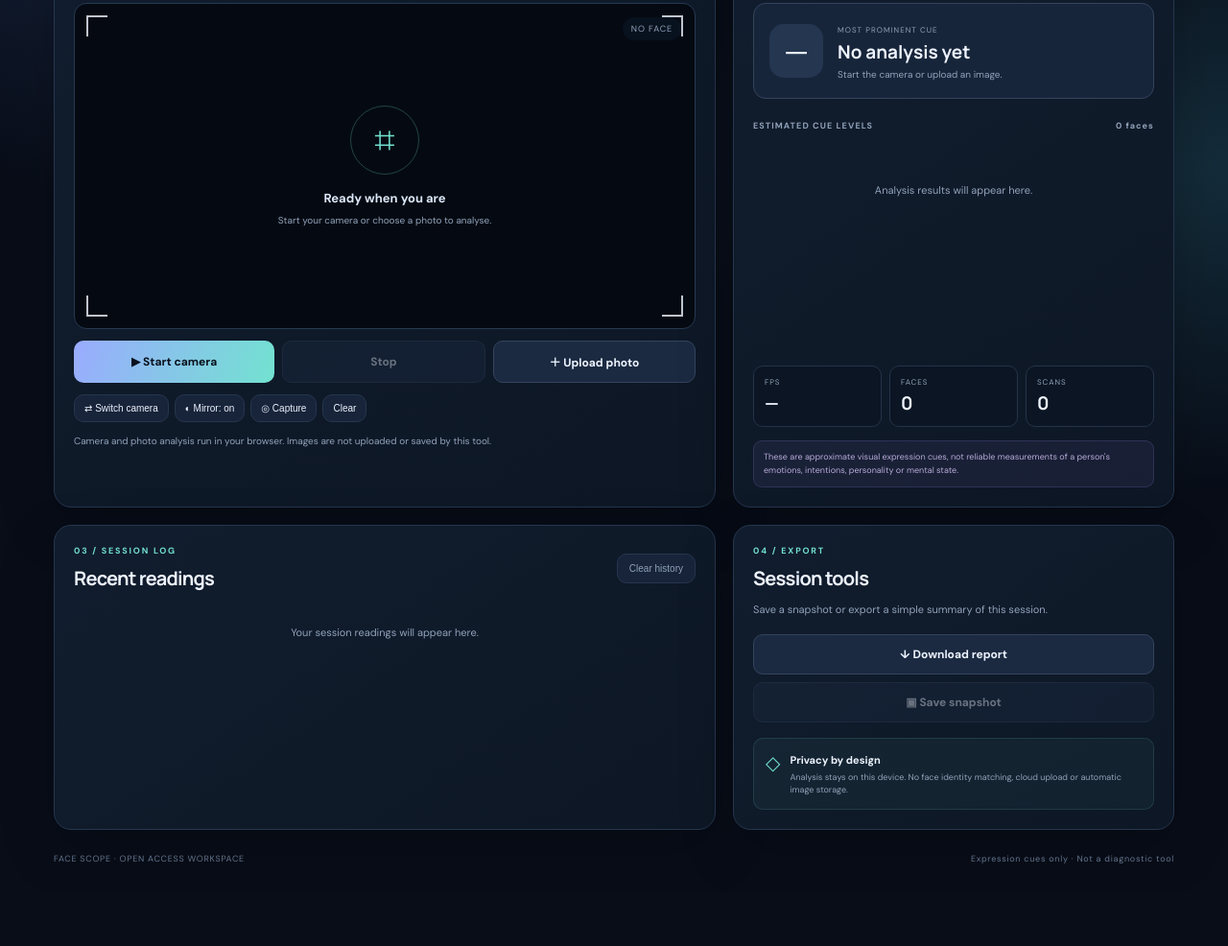
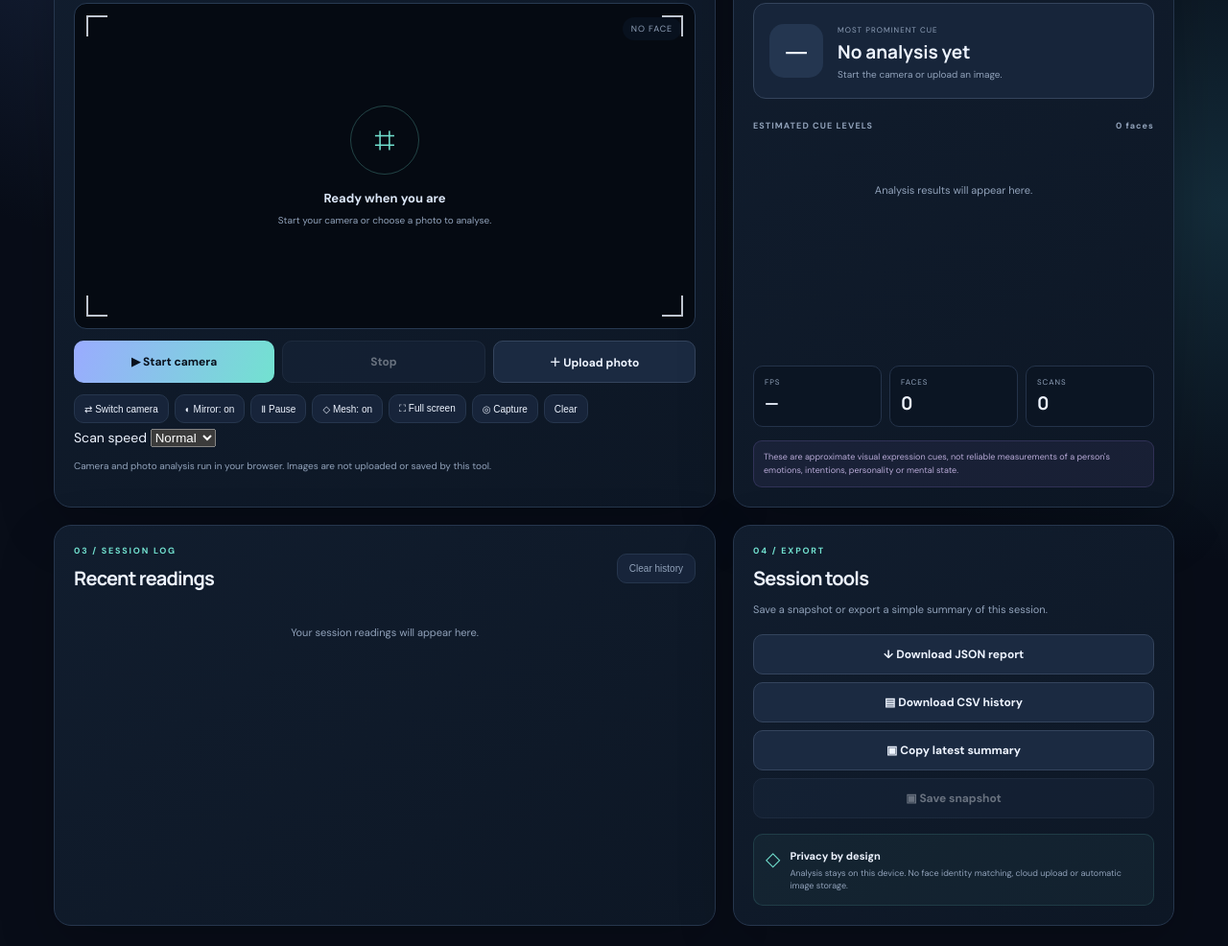
Before and after one commit to shahdhan3120/AI-FACE-SCANNER, a plain HTML site: page index.html in a window 1280 px wide. Shown: the part 329-1315 px from the top of the page at 96% size. Before the commit the page ends 1260 px from the top, so only its background shows below. Drawn offline with Linux system fonts and the light colour scheme.

Commit message:
Add expanded scanner and export controls

```diff
--- a/index.html
+++ b/index.html
@@ -13,7 +13,7 @@
 <section class="panel scanner-panel"><div class="panel-head"><div><p class="eyebrow">01 / SCANNER</p><h2>Live view</h2></div><span class="live-label" id="scanStatus">● STANDBY</span></div>
 <div class="stage" id="stage"><video id="video" autoplay muted playsinline></video><img id="photoPreview" alt="Selected photo preview"><canvas id="overlay"></canvas><div class="stage-empty" id="stageEmpty"><div class="scan-icon">⌗</div><b>Ready when you are</b><span>Start your camera or choose a photo to analyse.</span></div><div class="stage-corner top-left"></div><div class="stage-corner top-right"></div><div class="stage-corner bottom-left"></div><div class="stage-corner bottom-right"></div><div class="stage-badge" id="faceBadge">NO FACE</div></div>
 <div class="scanner-actions"><button class="primary" id="startCamera">▶ Start camera</button><button class="secondary" id="stopCamera" disabled>Stop</button><label class="upload-btn" for="photoInput">＋ Upload photo</label><input id="photoInput" type="file" accept="image/*" hidden></div>
-<div class="scanner-tools"><button class="tool-btn" id="switchCamera" disabled>⇄ Switch camera</button><button class="tool-btn" id="mirrorToggle">◐ Mirror: on</button><button class="tool-btn" id="captureBtn" disabled>◎ Capture</button><button class="tool-btn" id="clearBtn">Clear</button></div>
+<div class="scanner-tools"><button class="tool-btn" id="switchCamera" disabled>⇄ Switch camera</button><button class="tool-btn" id="mirrorToggle">◐ Mirror: on</button><button class="tool-btn" id="pauseCamera" disabled>Ⅱ Pause</button><button class="tool-btn" id="meshToggle">◇ Mesh: on</button><button class="tool-btn" id="fullscreenBtn">⛶ Full screen</button><button class="tool-btn" id="captureBtn" disabled>◎ Capture</button><button class="tool-btn" id="clearBtn">Clear</button><label class="speed-control">Scan speed <select id="scanSpeed"><option value="450">Fast</option><option value="900" selected>Normal</option><option value="1500">Smooth</option><option value="2200">Slow</option></select></label></div>
 <p class="hint">Camera and photo analysis run in your browser. Images are not uploaded or saved by this tool.</p>
 </section>
 <section class="panel results-panel"><div class="panel-head"><div><p class="eyebrow">02 / ANALYSIS</p><h2>Expression cues</h2></div><span class="mode-label" id="modeLabel">WAITING</span></div>
@@ -24,7 +24,7 @@
 </section>
 </div>
 <section class="lower-grid"><section class="panel history-panel"><div class="panel-head"><div><p class="eyebrow">03 / SESSION LOG</p><h2>Recent readings</h2></div><button class="text-btn" id="clearHistory">Clear history</button></div><div id="history" class="history-list"><div class="history-empty">Your session readings will appear here.</div></div></section>
-<section class="panel report-panel"><p class="eyebrow">04 / EXPORT</p><h2>Session tools</h2><p class="muted">Save a snapshot or export a simple summary of this session.</p><div class="export-actions"><button class="secondary full" id="downloadReport">↓ Download report</button><button class="secondary full" id="downloadCapture" disabled>▣ Save snapshot</button></div><div class="privacy-note"><span>◇</span><div><b>Privacy by design</b><p>Analysis stays on this device. No face identity matching, cloud upload or automatic image storage.</p></div></div></section></section>
+<section class="panel report-panel"><p class="eyebrow">04 / EXPORT</p><h2>Session tools</h2><p class="muted">Save a snapshot or export a simple summary of this session.</p><div class="export-actions"><button class="secondary full" id="downloadReport">↓ Download JSON report</button><button class="secondary full" id="downloadCsv">▤ Download CSV history</button><button class="secondary full" id="copySummary">▣ Copy latest summary</button><button class="secondary full" id="downloadCapture" disabled>▣ Save snapshot</button></div><div class="privacy-note"><span>◇</span><div><b>Privacy by design</b><p>Analysis stays on this device. No face identity matching, cloud upload or automatic image storage.</p></div></div></section></section>
 <footer><span>FACE SCOPE · OPEN ACCESS WORKSPACE</span><span>Expression cues only · Not a diagnostic tool</span></footer>
 </main>
 </div>
```
